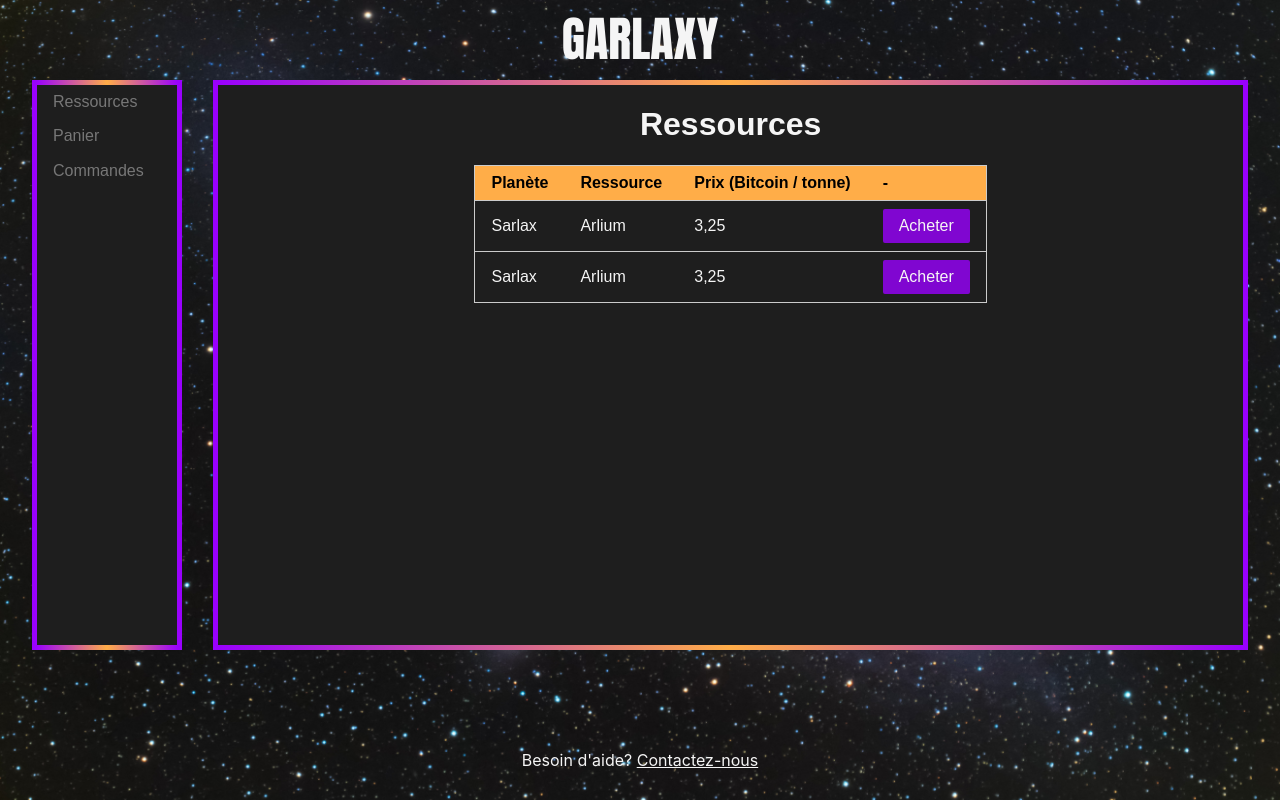
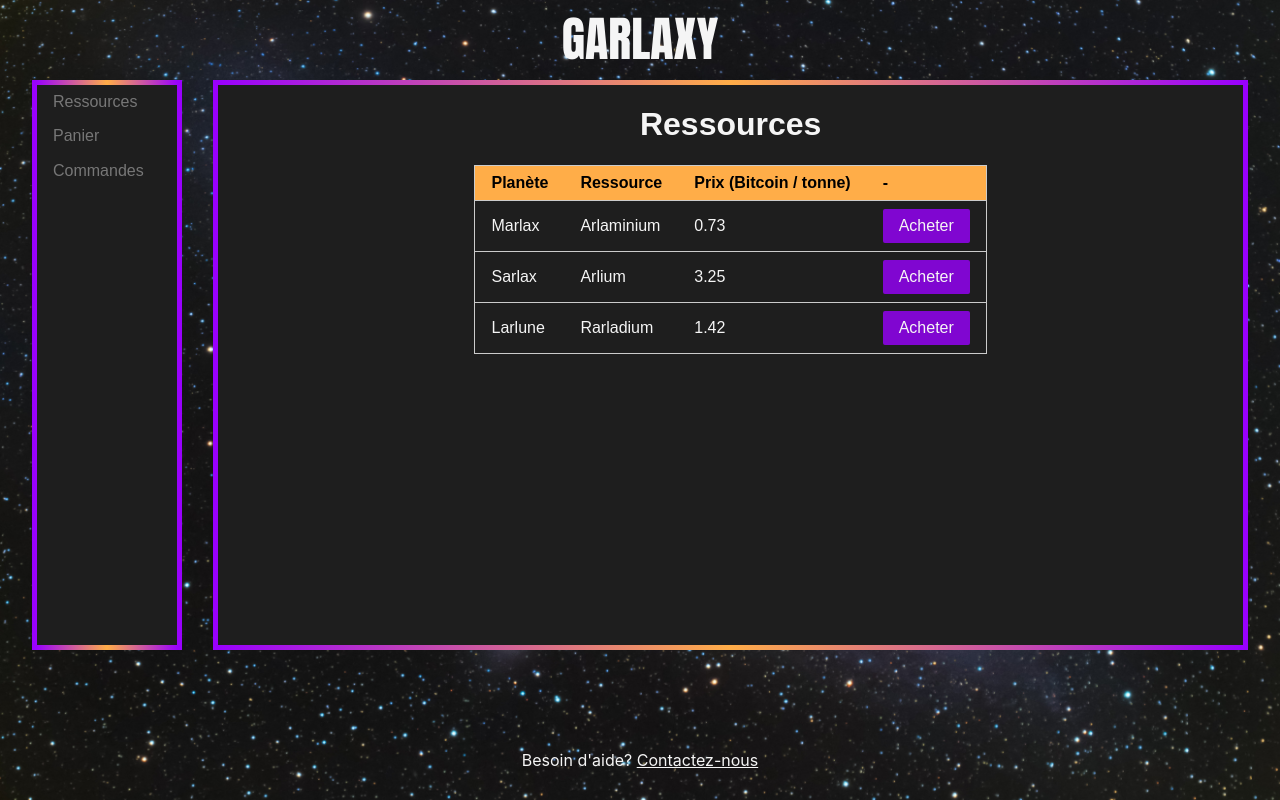
Before and after one commit to arla-sigl-2022/groupe-13, a React app in the folder frontend/: page / in a window 1280 px wide. Built offline with nearby package versions, Linux system fonts and the light colour scheme.

Commit message:
Step 4: Build 'Panier' feature

```diff
--- a/frontend/src/App.js
+++ b/frontend/src/App.js
@@ -3,14 +3,16 @@ import React from "react";
 import { Header } from "./Header";
 import { Content } from "./Content";
 import { Footer } from "./Footer";
+import { GarlaxyContext, initialState, reducer } from "./GarlaxyContext";
 
 function App() {
+  const [state, dispatch] = React.useReducer(reducer, initialState);
   return (
-    <>
+    <GarlaxyContext.Provider value={{ state, dispatch }}>
       <Header></Header>
       <Content></Content>
       <Footer></Footer>
-    </>
+    </GarlaxyContext.Provider>
   );
 }
 
--- /dev/null
+++ b/frontend/src/GarlaxyContext.js
@@ -0,0 +1,34 @@
+import React from "react";
+
+export const initialState = {
+  ressources: [
+    { id: 1, planete: "Marlax", ressource: "Arlaminium", prix: 0.73 },
+    { id: 2, planete: "Sarlax", ressource: "Arlium", prix: 3.25 },
+    { id: 3, planete: "Larlune", ressource: "Rarladium", prix: 1.42 },
+  ],
+  panier: [],
+};
+
+export function reducer(state, action) {
+  switch (action.type) {
+    case "AJOUT_ITEM_AU_PANIER":
+      const alreadyExists = state.panier.find(function (item) {
+        return item.id === action.item.id;
+      });
+      return {
+        ...state,
+        panier: alreadyExists ? state.panier : state.panier.concat(action.item),
+      };
+    case "SUPPRIMER_ITEM_DU_PANIER":
+      return {
+        ...state,
+        panier: state.panier.filter(function (item) {
+          return item.id !== action.item.id;
+        }),
+      };
+    default:
+      return state;
+  }
+}
+
+export const GarlaxyContext = React.createContext();
--- a/frontend/src/Panier.js
+++ b/frontend/src/Panier.js
@@ -1,7 +1,47 @@
 import React from "react";
+import { GarlaxyContext } from "./GarlaxyContext";
 
 export function Panier() {
-    return (
-        <h1 className="panier">Panier</h1>
-    )
+  const { state, dispatch } = React.useContext(GarlaxyContext);
+  const panierItemList = state ? state.panier : [];
+
+  return (
+    <div className="panier">
+      <h1>Panier</h1>
+      <table className="pure-table pure-table-horizontal">
+        <thead>
+          <tr>
+            <th>Planète</th>
+            <th>Ressource</th>
+            <th>Prix (Bitcoin / tonne)</th>
+            <th>-</th>
+          </tr>
+        </thead>
+        <tbody>
+          {panierItemList.map(function (item, idx) {
+            return (
+              <tr key={idx}>
+                <td>{item.planete}</td>
+                <td>{item.ressource}</td>
+                <td>{item.prix}</td>
+                <td>
+                  <button
+                    className="pure-button"
+                    onClick={function () {
+                      dispatch({
+                        type: "SUPPRIMER_ITEM_DU_PANIER",
+                        item: item,
+                      });
+                    }}
+                  >
+                    Supprimer
+                  </button>
+                </td>
+              </tr>
+            );
+          })}
+        </tbody>
+      </table>
+    </div>
+  );
 }
--- a/frontend/src/Ressources.js
+++ b/frontend/src/Ressources.js
@@ -1,6 +1,10 @@
 import React from "react";
+import { GarlaxyContext } from "./GarlaxyContext";
 
 export function Ressources() {
+  const { state, dispatch } = React.useContext(GarlaxyContext);
+  const resourceList = state ? state.ressources : [];
+
   return (
     <div className="ressources">
       <h1>Ressources</h1>
@@ -14,22 +18,25 @@ export function Ressources() {
           </tr>
         </thead>
         <tbody>
-          <tr>
-            <td>Sarlax</td>
-            <td>Arlium</td>
-            <td>3,25</td>
-            <td>
-              <button className="pure-button button-primary">Acheter</button>
-            </td>
-          </tr>
-          <tr>
-            <td>Sarlax</td>
-            <td>Arlium</td>
-            <td>3,25</td>
-            <td>
-              <button className="pure-button button-primary">Acheter</button>
-            </td>
-          </tr>
+          {resourceList.map(function (item, idx) {
+            return (
+              <tr key={idx}>
+                <td>{item.planete}</td>
+                <td>{item.ressource}</td>
+                <td>{item.prix}</td>
+                <td>
+                  <button
+                    className="pure-button button-primary"
+                    onClick={function () {
+                      dispatch({ type: "AJOUT_ITEM_AU_PANIER", item: item });
+                    }}
+                  >
+                    Acheter
+                  </button>
+                </td>
+              </tr>
+            );
+          })}
         </tbody>
       </table>
     </div>
```
